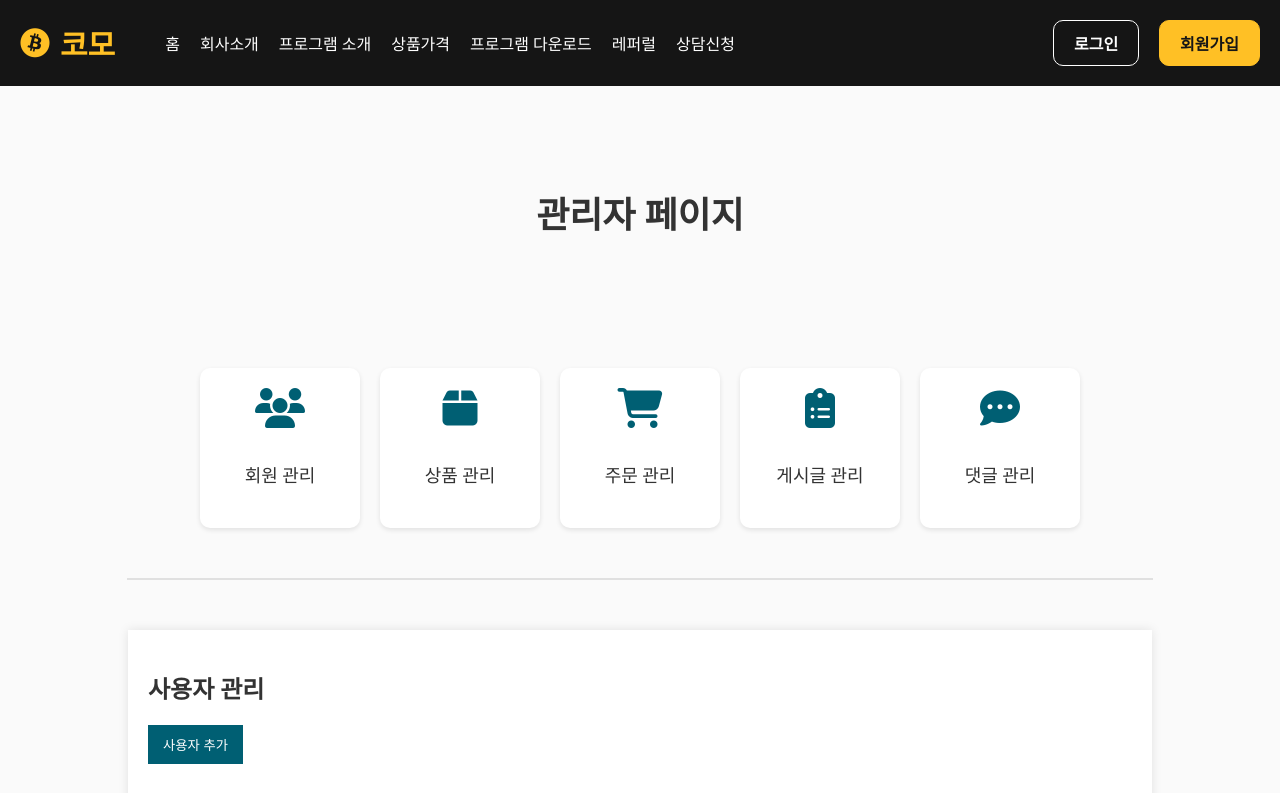
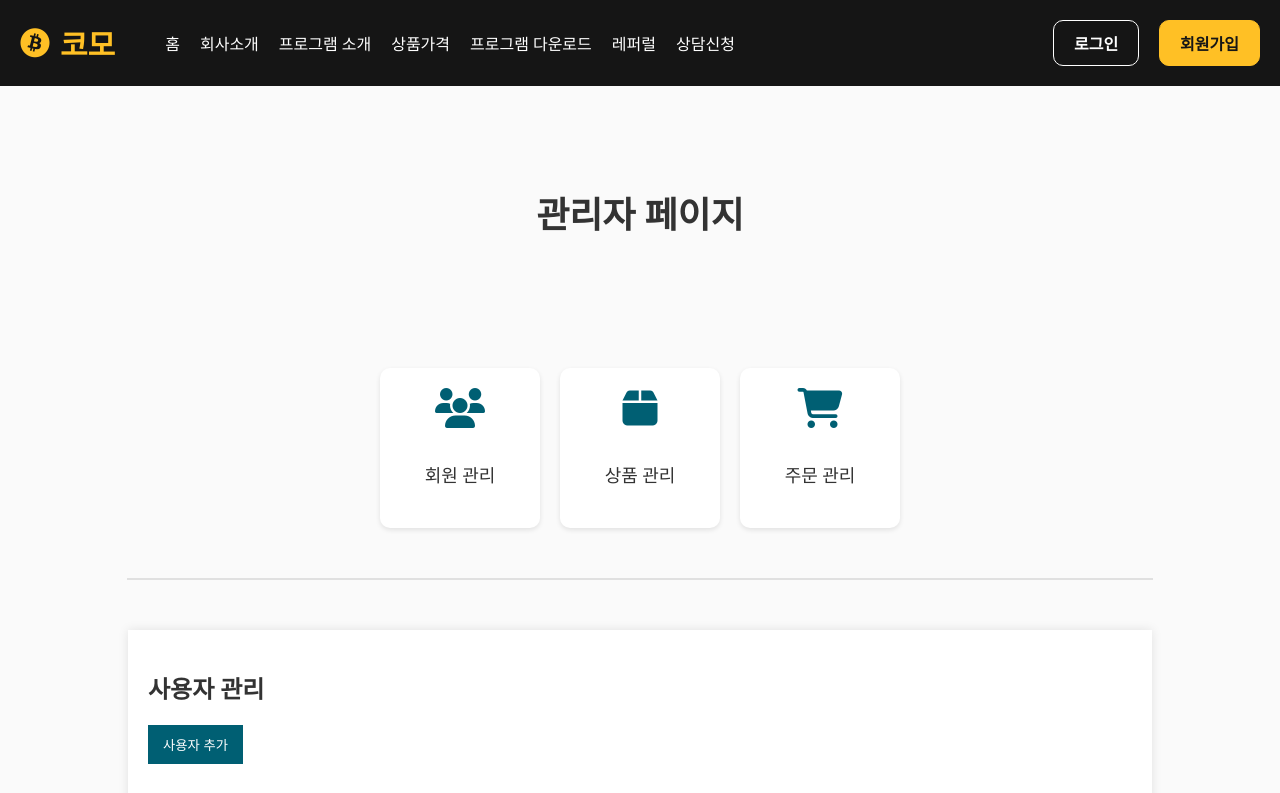
Before and after one commit to Ryugi62/como_website, a Vue app in the folder web/: page /admin in a window 1280 px wide. Shown: the top 793 px of the page. Built offline with nearby package versions, Linux system fonts and the light colour scheme.

Commit message:
feat : remove not use compoents

```diff
--- a/web/src/views/AdminView.vue
+++ b/web/src/views/AdminView.vue
@@ -32,8 +32,6 @@ import HeaderComponent from "@/components/HeaderComponent.vue";
 import UserManagement from "@/components/admin/UserManagement.vue";
 import ProductManagement from "@/components/admin/ProductManagement.vue";
 import OrderManagement from "@/components/admin/OrderManagement.vue";
-import PostManagement from "@/components/admin/PostManagement.vue";
-import CommentManagement from "@/components/admin/CommentManagement.vue";
 
 export default {
   name: "AdminView",
@@ -43,8 +41,6 @@ export default {
     UserManagement,
     ProductManagement,
     OrderManagement,
-    PostManagement,
-    CommentManagement,
   },
 
   data() {
@@ -64,16 +60,6 @@ export default {
           icon: "fas fa-shopping-cart",
           title: "주문 관리",
           component: OrderManagement,
-        },
-        {
-          icon: "fas fa-clipboard-list",
-          title: "게시글 관리",
-          component: PostManagement,
-        },
-        {
-          icon: "fas fa-comment-dots",
-          title: "댓글 관리",
-          component: CommentManagement,
         },
       ],
 
```
